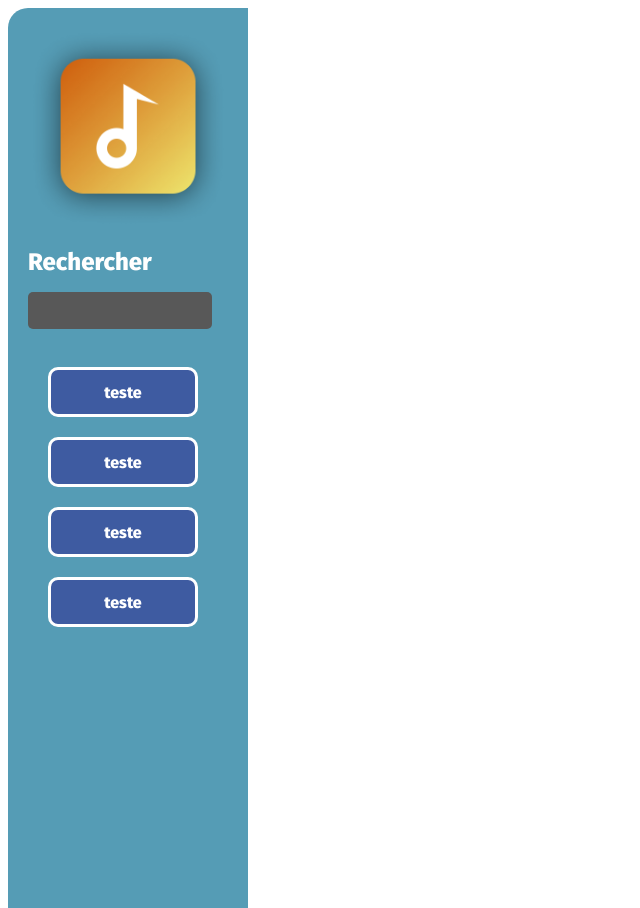
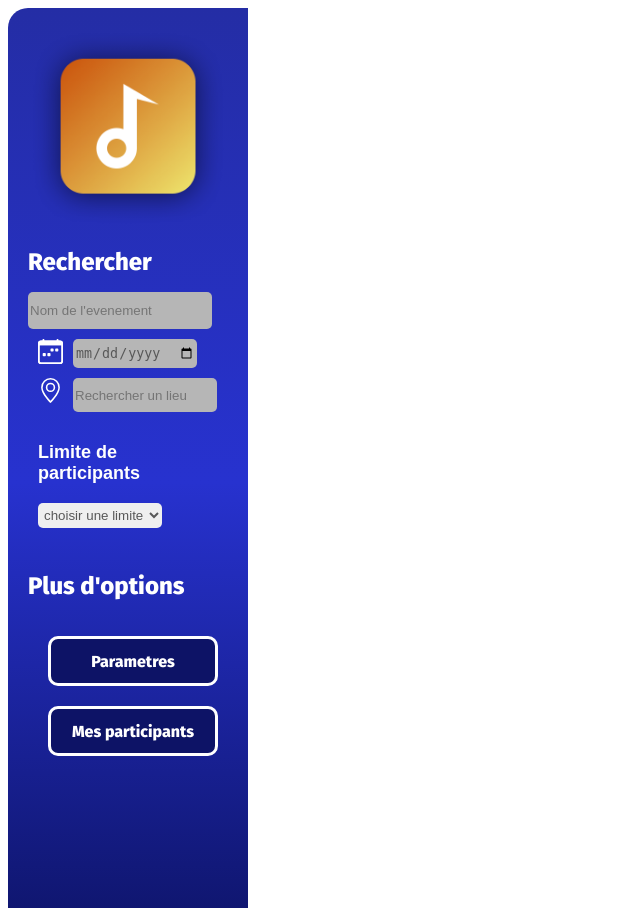
Before and after one commit to idkbutimlucas/PlanificationProjectWeb, a Symfony app: template templates/home/index.html.twig in a window 1280 px wide. Shown: the whole page, without its empty margins (0-640 px from the left). Run offline with Twig, Linux system fonts and the light colour scheme; the template is opened without the code that fills it, so the values that code supplies are empty; some libraries are stand-ins or nearby versions.

Commit message:
update slideBar

```diff
--- a/public/styles/CSS/slideBarStyle.css
+++ b/public/styles/CSS/slideBarStyle.css
@@ -4,7 +4,9 @@
 .slideBar{
   width: 200px;
   height: 100%;
-  background-color: #559CB5;
+  /* background-color: #559CB5; */
+  background: linear-gradient(to bottom, #242da5, #2732cf, #0d1366);
+  background-color: #242da5;
   border-radius: 20px;
   border-top-right-radius: 0px;
   position: fixed;
@@ -19,7 +21,7 @@
 }
 
 .btnMenu{
-  background-color: #3E5BA1;
+  background: #0d1366;
   border-color: white;
   border-radius: 10px;
   color: white;
@@ -32,11 +34,36 @@
   font-weight: 600;
   font-size: 16px;
 
+
 }
 
 .btnMenu:hover{
   background-color: white;
-  color: #3E5BA1;
+  color: #242da5;
+  transition: 0.5s;
+  font-size: 20px;
+}
+
+.btnMenuPlus{
+  background: #0d1366;
+  border-color: white;
+  border-radius: 10px;
+  color: white;
+  border: 3px solid white;
+  width: 170px;
+  height: 50px;
+  margin: 10px;
+  transition: 0.5s;
+  font-family: 'Fira Sans', sans-serif;
+  font-weight: 600;
+  font-size: 16px;
+
+
+}
+
+.btnMenuPlus:hover{
+  background-color: white;
+  color: #242da5;
   transition: 0.5s;
   font-size: 20px;
 }
@@ -63,6 +90,86 @@ h1{
   border-radius: 5px;
   margin: auto;
   border: none;
+  color: #585858;
+  background-color: #B6B6B6;
+  transition: 0.8s;
+}
+
+.searchBar:hover{
+  background-color: #585858;
+  transition: 0.8s;
+  color: #B6B6B6;
+}
+
+.searchDate{
+  width: 120px;
+  height: 25px;
+  border-radius: 5px;
+  padding:2px;
+  border-style: none;
+  background-color: #B6B6B6;
+  color: #585858;
+  margin-left: 10px;
+  transition: 0.8s;
+}
+
+.searchDate:hover{
   color: #B6B6B6;
   background-color: #585858;
+  transition: 0.8s;
 }
+
+.rechercheDate{
+  display: flex;
+}
+
+.rechercheDate svg{
+  color: white;
+}
+
+.rechercheLieu{
+  display: flex;
+}
+
+.searchPlace{
+  width: 140px;
+  height: 30px;
+  border-radius: 5px;
+  padding:2px;
+  border-style: none;
+  background-color: #B6B6B6;
+  color: #585858;
+  margin-left: 10px;
+  transition: 0.8s;
+  margin-top: 10px;
+}
+
+.searchPlace:hover{
+  color: #B6B6B6;
+  background-color: #585858;
+  transition: 0.8s;
+}
+
+.rechercheLieu svg{
+  color: white;
+  margin-top: 10px;
+}
+
+.nombreParticip{
+  color: white;
+  font-family: 'Fira-Sans', sans-serif;
+  font-weight: 600;
+  font-size: 18px;
+  margin-top: 30px;
+}
+
+.selectNombParticip{
+  border-style: none;
+  height: 25px;
+  font-family: 'Fira-Sans', sans-serif;
+  font-weight: 400;
+  border-radius: 5px;
+  color: #585858;
+  margin-top: 1px;
+  padding: 2px;
+}
--- a/templates/home/homePage.html.twig
+++ b/templates/home/homePage.html.twig
@@ -6,6 +6,7 @@
 
     <meta charset="utf-8">
     <title></title>
+    <link rel="stylesheet" href="https://cdn.jsdelivr.net/npm/bootstrap-icons@1.6.0/font/bootstrap-icons.css" integrity="sha384-7ynz3n3tAGNUYFZD3cWe5PDcE36xj85vyFkawcF6tIwxvIecqKvfwLiaFdizhPpN" crossorigin="anonymous">
   </head>
   <body>
 
@@ -20,32 +21,58 @@
             <h1>Rechercher</h1>
           </div>
           <div>
-            <input class="searchBar"type="text" name="" value="">
+            <input class="searchBar"type="text" name="" value="" placeholder="Nom de l'evenement">
           </div>
-          <div>
-
-          </div>
-          <div>
-
-          </div>
-        </div>
-
       </div>
 
-<br>
+
       <ul class="listBtn">
         <li>
-          <button type="button" name="button" class="btnMenu">teste</button>
+          <div class="rechercheDate">
+            <svg xmlns="http://www.w3.org/2000/svg" width="25" height="25" fill="currentColor" class="bi bi-calendar-week" viewBox="0 0 16 16">
+              <path d="M11 6.5a.5.5 0 0 1 .5-.5h1a.5.5 0 0 1 .5.5v1a.5.5 0 0 1-.5.5h-1a.5.5 0 0 1-.5-.5v-1zm-3 0a.5.5 0 0 1 .5-.5h1a.5.5 0 0 1 .5.5v1a.5.5 0 0 1-.5.5h-1a.5.5 0 0 1-.5-.5v-1zm-5 3a.5.5 0 0 1 .5-.5h1a.5.5 0 0 1 .5.5v1a.5.5 0 0 1-.5.5h-1a.5.5 0 0 1-.5-.5v-1zm3 0a.5.5 0 0 1 .5-.5h1a.5.5 0 0 1 .5.5v1a.5.5 0 0 1-.5.5h-1a.5.5 0 0 1-.5-.5v-1z"></path>              <path d="M3.5 0a.5.5 0 0 1 .5.5V1h8V.5a.5.5 0 0 1 1 0V1h1a2 2 0 0 1 2 2v11a2 2 0 0 1-2 2H2a2 2 0 0 1-2-2V3a2 2 0 0 1 2-2h1V.5a.5.5 0 0 1 .5-.5zM1 4v10a1 1 0 0 0 1 1h12a1 1 0 0 0 1-1V4H1z"/>
+              <path d="M3.5 0a.5.5 0 0 1 .5.5V1h8V.5a.5.5 0 0 1 1 0V1h1a2 2 0 0 1 2 2v11a2 2 0 0 1-2 2H2a2 2 0 0 1-2-2V3a2 2 0 0 1 2-2h1V.5a.5.5 0 0 1 .5-.5zM1 4v10a1 1 0 0 0 1 1h12a1 1 0 0 0 1-1V4H1z"></path>
+            </svg>
+            <input type="date" class="searchDate" name="" value="">
+          </div>
+          <div class="rechercheLieu">
+            <svg xmlns="http://www.w3.org/2000/svg" width="25" height="25" fill="currentColor" class="bi bi-geo-alt" viewBox="0 0 16 16">
+              <path d="M12.166 8.94c-.524 1.062-1.234 2.12-1.96 3.07A31.493 31.493 0 0 1 8 14.58a31.481 31.481 0 0 1-2.206-2.57c-.726-.95-1.436-2.008-1.96-3.07C3.304 7.867 3 6.862 3 6a5 5 0 0 1 10 0c0 .862-.305 1.867-.834 2.94zM8 16s6-5.686 6-10A6 6 0 0 0 2 6c0 4.314 6 10 6 10z"/>
+              <path d="M8 8a2 2 0 1 1 0-4 2 2 0 0 1 0 4zm0 1a3 3 0 1 0 0-6 3 3 0 0 0 0 6z"/>
+            </svg>
+            <input type="text" class="searchPlace"name="" value="" placeholder="Rechercher un lieu">
+          </div>
+          <div class="limteParticipants">
+            <p class="nombreParticip">Limite de participants</p>
+            <select class="selectNombParticip" name="">
+              <option value="">choisir une limite</option>
+              <option value="">10</option>
+              <option value="">20</option>
+              <option value="">30</option>
+              <option value="">40</option>
+              <option value="">50</option>
+              <option value="">60</option>
+              <option value="">70</option>
+              <option value="">80</option>
+              <option value="">90</option>
+              <option value="">100</option>
+            </select>
+          </div>
         </li>
+      </ul>
+
+      <br>
+
+
+      <div class="plusOption">
+        <h1>Plus d'options</h1>
+      <ul class="listBtn">
         <li>
-          <button type="button" name="button" class="btnMenu">teste</button>
-        </li>
-        <li>
-          <button type="button" name="button" class="btnMenu">teste</button>
-        </li>
-        <li>
-          <button type="button" name="button" class="btnMenu">teste</button>
-        </li>
+            <button type="button" name="button" class="btnMenuPlus">Parametres</button>
+          </li>
+          <li>
+            <button type="button" name="button" class="btnMenuPlus">Mes participants</button>
+          </li>
       </ul>
     </div>
 
```
